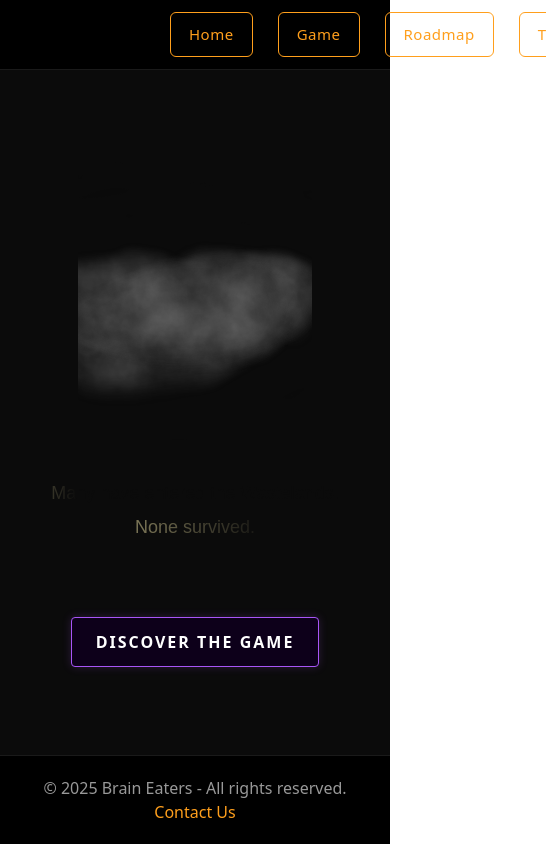
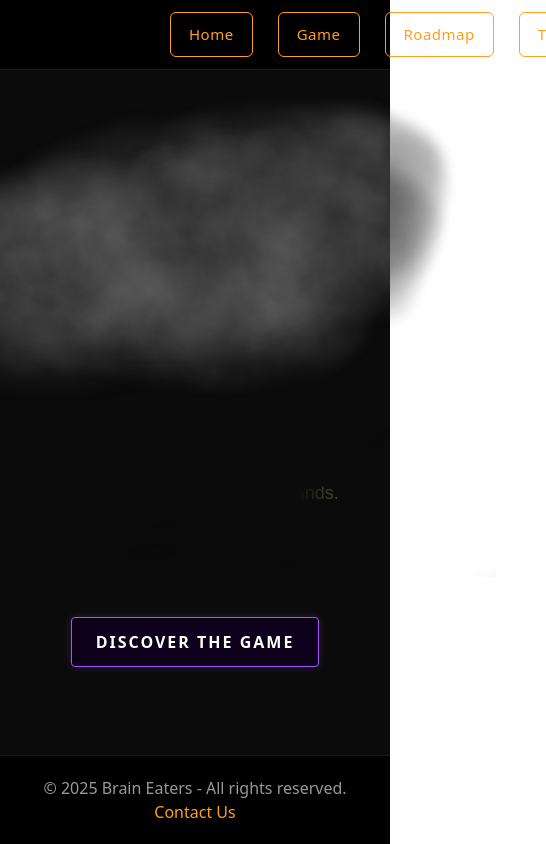
Before and after one commit to Serobi/braineaters.io, a Next.js app: page / in a window 390 px wide. Shown: the whole page, 546 px wide, since content can reach past the window. Built offline with nearby package versions, Linux system fonts and the light colour scheme.

Commit message:
update mobile

```diff
--- /dev/null
+++ b/app/hooks/useIsMobile.js
@@ -0,0 +1,18 @@
+"use client";
+import { useEffect, useState } from "react";
+
+export function useIsMobile(breakpoint = 768) {
+    const [isMobile, setIsMobile] = useState(false);
+
+    useEffect(() => {
+        const media = window.matchMedia(`(max-width: ${breakpoint}px)`);
+
+        const update = () => setIsMobile(media.matches);
+        update();
+
+        media.addEventListener("change", update);
+        return () => media.removeEventListener("change", update);
+    }, [breakpoint]);
+
+    return isMobile;
+}
--- a/app/page.js
+++ b/app/page.js
@@ -3,9 +3,24 @@
 import Head from 'next/head';
 import styles from './styles/Home.module.css';
 import { useState } from "react";
+import { useIsMobile } from "@/app/hooks/useIsMobile";
+import { useEffect } from "react";
+
 
 export default function Home() {
   const [hovering, setHovering] = useState(false);
+  const isMobile = useIsMobile();
+  const [showEyes, setShowEyes] = useState(false);
+
+  useEffect(() => {
+    if (isMobile) {
+      const timer = setTimeout(() => {
+        setShowEyes(true);
+      }, 4000); // 4s sweet spot
+
+      return () => clearTimeout(timer);
+    }
+  }, [isMobile]);
 
   return (
     <div className={styles.homePage}>
--- a/app/styles/Home.module.css
+++ b/app/styles/Home.module.css
@@ -105,13 +105,13 @@
   -webkit-text-fill-color: transparent;
 
   opacity: 0;
-  animation: lineShine 10s ease-in-out infinite;
+  animation: lineShine 15s ease-in-out infinite;
 }
 
 
 .introText span:nth-child(1) { animation-delay: 1s; }
-.introText span:nth-child(2) { animation-delay: 4s; }
-.introText span:nth-child(3) { animation-delay: 7s; }
+.introText span:nth-child(2) { animation-delay: 6s; }
+.introText span:nth-child(3) { animation-delay: 11s; }
 
 
 
@@ -269,7 +269,7 @@
     padding: 12px 24px;
     font-size: 16px;
   }
-    .hunterEyes {
+  .hunterEyes {
     left: 50%;
     transform: translateX(-50%) scale(0.9);
     width: 300px;
@@ -361,3 +361,18 @@
   transform: translateY(-20%);
   opacity: 0.2;
 }
+
+@media (max-width: 768px) {
+  .fogContainer {
+    width: 100%;
+    left: 0;
+    overflow: visible;
+  }
+
+  .fogLayer {
+    width: 180%;
+    height: 180%;
+    top: -40%;
+    left: -40%;
+  }
+}
```
